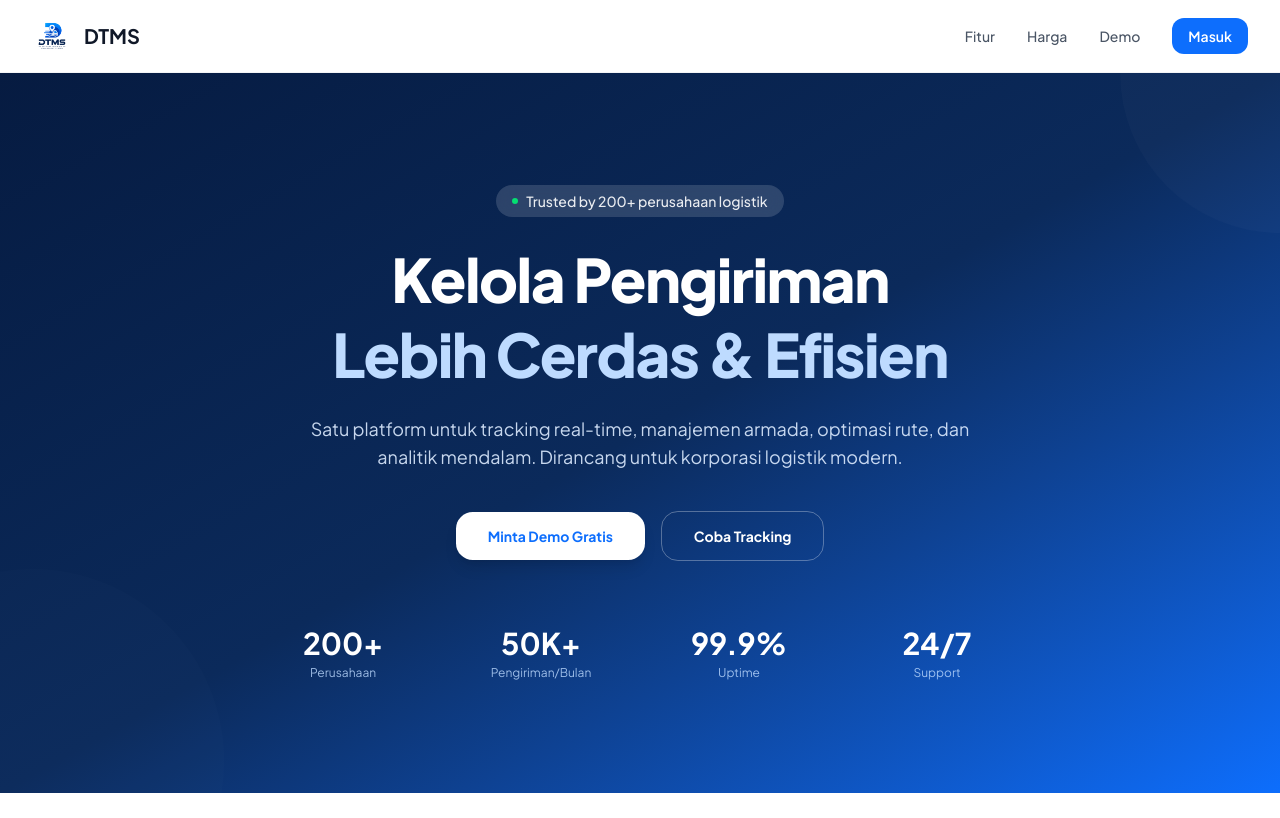
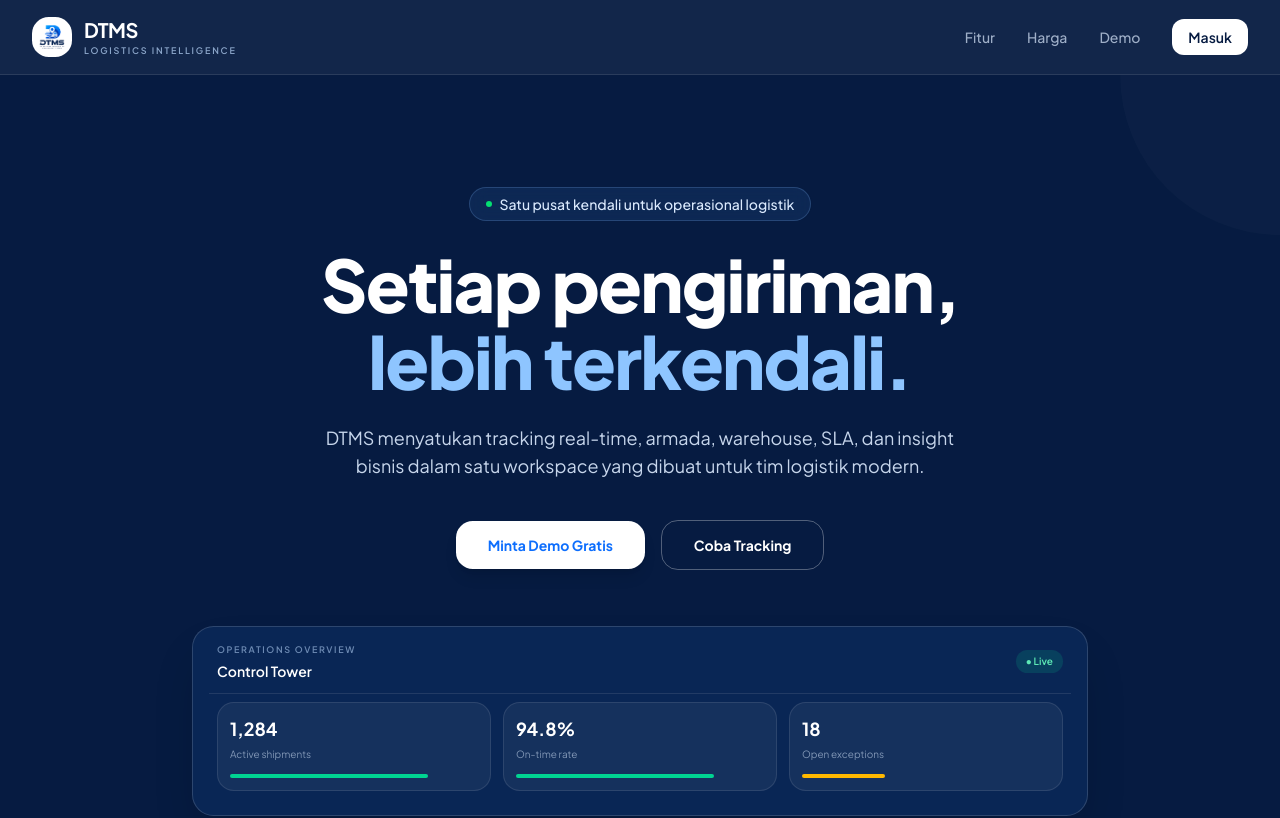
Before and after one commit to horearmy/dtms, a Next.js app: page / in a window 1280 px wide. Shown: the top 818 px of the page. Built offline with nearby package versions, Linux system fonts and the light colour scheme.

Commit message:
feat: polish landing page and security indicators

```diff
--- a/src/app/LandingClient.tsx
+++ b/src/app/LandingClient.tsx
@@ -11,49 +11,48 @@
 
   return (
     <div className="min-h-screen bg-white">
-      <nav className="sticky top-0 z-50 border-b border-gray-100 bg-white/80 backdrop-blur-lg">
+      <nav className="sticky top-0 z-50 border-b border-white/10 bg-[#061B41]/95 backdrop-blur-lg">
         <div className="mx-auto flex max-w-7xl items-center justify-between px-4 py-4 sm:px-6 lg:px-8">
           <div className="flex items-center gap-3">
-            <img src="/logo.png" alt="Logo DTMS" className="h-10 w-10 rounded-xl object-contain" />
-            <span className="text-xl font-bold text-gray-900">DTMS</span>
+            <img src="/logo.png" alt="Logo DTMS" className="h-10 w-10 rounded-xl bg-white object-contain p-0.5" />
+            <div><span className="block text-xl font-bold tracking-tight text-white">DTMS</span><span className="hidden text-[9px] font-semibold uppercase tracking-[0.2em] text-blue-200/70 sm:block">Logistics intelligence</span></div>
           </div>
           <div className="hidden items-center gap-8 md:flex">
-            <a href="#features" className="text-sm font-medium text-gray-600 hover:text-gray-900">Fitur</a>
-            <a href="#pricing" className="text-sm font-medium text-gray-600 hover:text-gray-900">Harga</a>
-            <a href="#demo" className="text-sm font-medium text-gray-600 hover:text-gray-900">Demo</a>
+            <a href="#features" className="text-sm font-medium text-blue-100/70 transition hover:text-white">Fitur</a>
+            <a href="#pricing" className="text-sm font-medium text-blue-100/70 transition hover:text-white">Harga</a>
+            <a href="#demo" className="text-sm font-medium text-blue-100/70 transition hover:text-white">Demo</a>
             <button
               onClick={() => setShowLogin(true)}
-              className="rounded-lg bg-[#0D6EFD] px-4 py-2 text-sm font-semibold text-white transition hover:bg-[#0B5FD5]"
+              className="rounded-lg bg-white px-4 py-2 text-sm font-semibold text-[#061B41] transition hover:bg-blue-50"
             >
               Masuk
             </button>
           </div>
           <button className="md:hidden" aria-label="Menu">
-            <svg className="h-6 w-6 text-gray-700" fill="none" viewBox="0 0 24 24" stroke="currentColor">
+              <svg className="h-6 w-6 text-white" fill="none" viewBox="0 0 24 24" stroke="currentColor">
               <path strokeLinecap="round" strokeLinejoin="round" strokeWidth={2} d="M4 6h16M4 12h16M4 18h16" />
             </svg>
           </button>
         </div>
       </nav>
 
-      <section className="relative overflow-hidden bg-gradient-to-br from-[#061B41] via-[#0B2A5B] to-[#0D6EFD] px-4 py-20 sm:px-6 sm:py-28 lg:px-8">
+      <section className="relative overflow-hidden bg-[#061B41] px-4 py-20 sm:px-6 sm:py-28 lg:px-8">
         <div className="absolute inset-0 opacity-10">
           <div className="absolute -top-40 -right-40 h-80 w-80 rounded-full bg-white/20" />
           <div className="absolute -bottom-40 -left-40 h-96 w-96 rounded-full bg-white/10" />
         </div>
         <div className="relative mx-auto max-w-7xl text-center">
-          <div className="mb-6 inline-flex items-center gap-2 rounded-full bg-white/15 px-4 py-1.5 text-sm font-medium text-white/90 backdrop-blur-sm">
+          <div className="mb-6 inline-flex items-center gap-2 rounded-full border border-blue-300/20 bg-blue-400/10 px-4 py-1.5 text-sm font-medium text-blue-100 backdrop-blur-sm">
             <span className="h-1.5 w-1.5 rounded-full bg-green-400" />
-            Trusted by 200+ perusahaan logistik
+            Satu pusat kendali untuk operasional logistik
           </div>
-          <h1 className="mx-auto max-w-4xl text-4xl font-extrabold leading-tight tracking-tight text-white sm:text-5xl lg:text-6xl">
-            Kelola Pengiriman
+          <h1 className="mx-auto max-w-4xl text-4xl font-extrabold leading-[1.08] tracking-tight text-white sm:text-5xl lg:text-7xl">
+            Setiap pengiriman,
             <br />
-            <span className="text-blue-200">Lebih Cerdas & Efisien</span>
+            <span className="text-blue-300">lebih terkendali.</span>
           </h1>
           <p className="mx-auto mt-6 max-w-2xl text-lg text-blue-100/90">
-            Satu platform untuk tracking real-time, manajemen armada, optimasi rute, dan analitik mendalam.
-            Dirancang untuk korporasi logistik modern.
+            DTMS menyatukan tracking real-time, armada, warehouse, SLA, dan insight bisnis dalam satu workspace yang dibuat untuk tim logistik modern.
           </p>
           <div className="mt-10 flex flex-col items-center justify-center gap-4 sm:flex-row">
             <a
@@ -68,6 +67,18 @@
             >
               Coba Tracking
             </a>
+          </div>
+          <div className="mx-auto mt-14 max-w-4xl rounded-2xl border border-white/15 bg-[#0B2A5B]/80 p-3 text-left shadow-2xl shadow-black/20 backdrop-blur sm:p-4">
+            <div className="flex items-center justify-between border-b border-white/10 px-2 pb-3">
+              <div><p className="text-[9px] font-semibold uppercase tracking-[0.18em] text-blue-200/55">Operations overview</p><p className="mt-1 text-sm font-semibold text-white">Control Tower</p></div>
+              <span className="rounded-full bg-emerald-400/15 px-2.5 py-1 text-[10px] font-semibold text-emerald-300">● Live</span>
+            </div>
+            <div className="grid gap-3 p-2 sm:grid-cols-3">
+              {['1,284 Active shipments', '94.8% On-time rate', '18 Open exceptions'].map((item, index) => {
+                const [value, ...label] = item.split(' ');
+                return <div key={item} className="rounded-xl border border-white/10 bg-white/5 p-3"><p className="text-lg font-bold text-white">{value}</p><p className="mt-1 text-[10px] text-blue-100/55">{label.join(' ')}</p><div className={`mt-3 h-1 rounded-full ${index === 2 ? 'w-1/3 bg-amber-400' : 'w-4/5 bg-emerald-400'}`} /></div>;
+              })}
+            </div>
           </div>
           <div className="mx-auto mt-16 grid max-w-3xl grid-cols-2 gap-6 sm:grid-cols-4">
             {STATS.map((stat) => (
@@ -160,18 +171,25 @@
             {PRICING_PLANS.map((plan) => (
               <div
                 key={plan.name}
-                className={`relative rounded-2xl border-2 p-6 transition xl:p-8 ${
-                  plan.popular
-                    ? 'border-[#0D6EFD] shadow-lg'
-                    : 'border-[#E4E7EC] hover:border-[#0D6EFD]'
-                }`}
+                  className={`relative overflow-hidden rounded-2xl border-2 p-6 transition hover:-translate-y-1 xl:p-8 ${
+                   plan.code === 'FREE' ? 'border-slate-200 bg-slate-50 hover:border-slate-400' :
+                     plan.code === 'STARTER' ? 'border-cyan-200 bg-cyan-50/60 hover:border-cyan-400' :
+                       plan.code === 'GROWTH' ? 'border-blue-500 bg-gradient-to-b from-blue-50 to-white shadow-lg shadow-blue-100' :
+                         plan.code === 'PRO' ? 'border-violet-200 bg-violet-50/50 hover:border-violet-400' :
+                           'border-amber-200 bg-gradient-to-b from-amber-50 to-white hover:border-amber-400'
+                 }`}
               >
                 {plan.popular && (
                   <div className="absolute -top-3.5 left-1/2 -translate-x-1/2 rounded-full bg-[#0D6EFD] px-4 py-1 text-xs font-semibold text-white">
                     Paling Populer
                   </div>
                 )}
-                <h3 className="text-xl font-bold text-gray-900">{plan.name}</h3>
+                 <div className="mb-4 flex items-center justify-between gap-2">
+                   <h3 className="text-xl font-bold text-gray-900">{plan.name}</h3>
+                   <span className={`h-2.5 w-2.5 rounded-full ${
+                     plan.code === 'FREE' ? 'bg-slate-400' : plan.code === 'STARTER' ? 'bg-cyan-500' : plan.code === 'GROWTH' ? 'bg-blue-600' : plan.code === 'PRO' ? 'bg-violet-500' : 'bg-amber-500'
+                   }`} />
+                 </div>
                 <p className="mt-2 text-sm text-gray-500">{plan.description}</p>
                 <div className="mt-6">
                   <span className="text-3xl font-extrabold text-gray-900 xl:text-4xl">{plan.price}</span>
@@ -180,7 +198,7 @@
                 <ul className="mt-6 space-y-2 xl:mt-8 xl:space-y-3">
                   {plan.features.map((feat) => (
                     <li key={feat} className="flex items-center gap-3 text-sm text-gray-600">
-                      <svg className="h-4 w-4 flex-shrink-0 text-[#0D6EFD]" fill="currentColor" viewBox="0 0 20 20">
+                       <svg className={`h-4 w-4 flex-shrink-0 ${plan.code === 'FREE' ? 'text-slate-500' : plan.code === 'STARTER' ? 'text-cyan-600' : plan.code === 'GROWTH' ? 'text-blue-600' : plan.code === 'PRO' ? 'text-violet-600' : 'text-amber-600'}`} fill="currentColor" viewBox="0 0 20 20">
                         <path fillRule="evenodd" d="M16.707 5.293a1 1 0 010 1.414l-8 8a1 1 0 01-1.414 0l-4-4a1 1 0 011.414-1.414L8 12.586l7.293-7.293a1 1 0 011.414 0z" clipRule="evenodd" />
                       </svg>
                       {feat}
@@ -190,9 +208,9 @@
                 <a
                   href="#demo"
                   className={`mt-6 block w-full rounded-xl py-3 text-center text-sm font-semibold transition xl:mt-8 ${
-                    plan.popular
-                      ? 'bg-[#0D6EFD] text-white hover:bg-[#0B5FD5]'
-                      : 'border border-gray-200 text-gray-700 hover:bg-gray-50'
+                     plan.code === 'GROWTH'
+                       ? 'bg-[#0D6EFD] text-white hover:bg-[#0B5FD5]'
+                       : plan.code === 'STARTER' ? 'border border-cyan-300 bg-white text-cyan-700 hover:bg-cyan-100' : plan.code === 'PRO' ? 'border border-violet-300 bg-white text-violet-700 hover:bg-violet-100' : plan.code === 'ENTERPRISE' ? 'border border-amber-300 bg-white text-amber-700 hover:bg-amber-100' : 'border border-slate-300 bg-white text-slate-700 hover:bg-slate-100'
                   }`}
                 >
                   {plan.cta}
--- a/src/app/api/notifications/route.ts
+++ b/src/app/api/notifications/route.ts
@@ -26,6 +26,7 @@
       const tenantFilter = session?.tenantId
         ? { OR: [
             { shipment: { tenantId: session.tenantId } },
+            { tenantId: session.tenantId },
             { userId: session!.id },
           ] }
         : { userId: session!.id };
--- a/src/app/login/LoginForm.tsx
+++ b/src/app/login/LoginForm.tsx
@@ -47,9 +47,12 @@
     setError('');
     setLoading(true);
     try {
+      const deviceStorageKey = 'dtms_device_id';
+      const deviceId = localStorage.getItem(deviceStorageKey) || crypto.randomUUID();
+      localStorage.setItem(deviceStorageKey, deviceId);
       const res = await fetch('/api/auth/login', {
         method: 'POST',
-        headers: { 'Content-Type': 'application/json' },
+        headers: { 'Content-Type': 'application/json', 'X-DTMS-Device-ID': deviceId },
         body: JSON.stringify({ username, password, tenantId: selectedTenant || undefined }),
       });
       const data = await res.json();
--- a/src/components/OpsShell.tsx
+++ b/src/components/OpsShell.tsx
@@ -11,7 +11,7 @@
 
   return (
     <div className="min-h-screen bg-[#F7F9FC]">
-      <Sidebar role={role} tenantPlan={tenantPlan} planFeatures={planFeatures} whiteLabel={whiteLabel} open={sidebarOpen} onClose={() => setSidebarOpen(false)} />
+      <Sidebar name={name} role={role} tenantPlan={tenantPlan} planFeatures={planFeatures} whiteLabel={whiteLabel} open={sidebarOpen} onClose={() => setSidebarOpen(false)} />
       <div className="lg:pl-[240px]">
         <Header name={name} role={role} whiteLabel={whiteLabel} onMenuClick={() => setSidebarOpen(true)} />
         <main className="p-4 lg:p-6">{children}</main>
```
Also changed, not shown: src/app/api/auth/login/route.ts (+34 -1 lines), src/components/Sidebar.tsx (+32 -2 lines), 1 other file (tests, documents, lock files or other folders).
